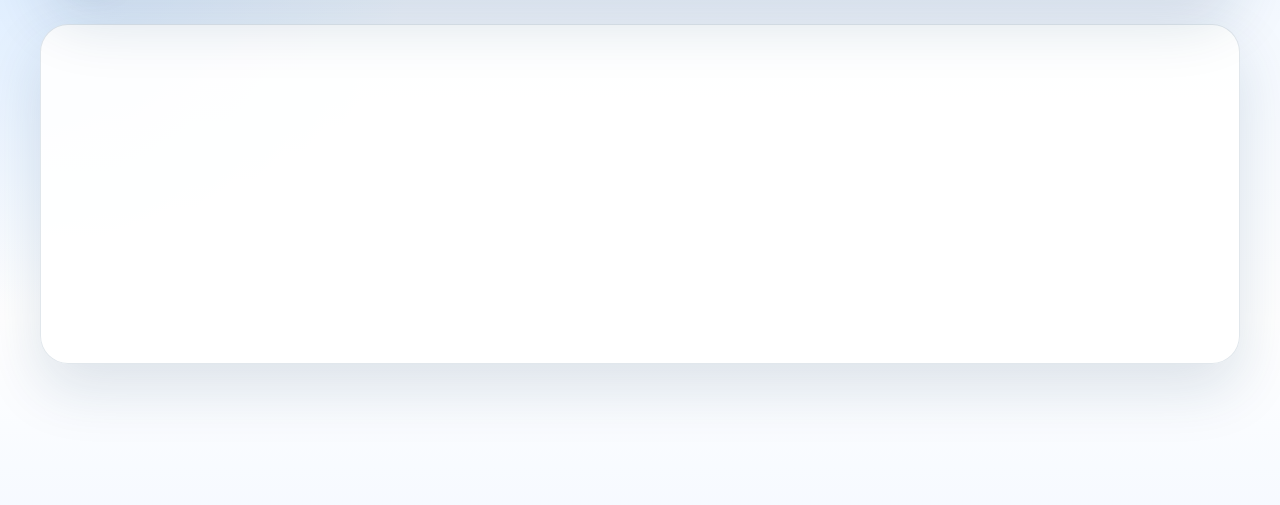
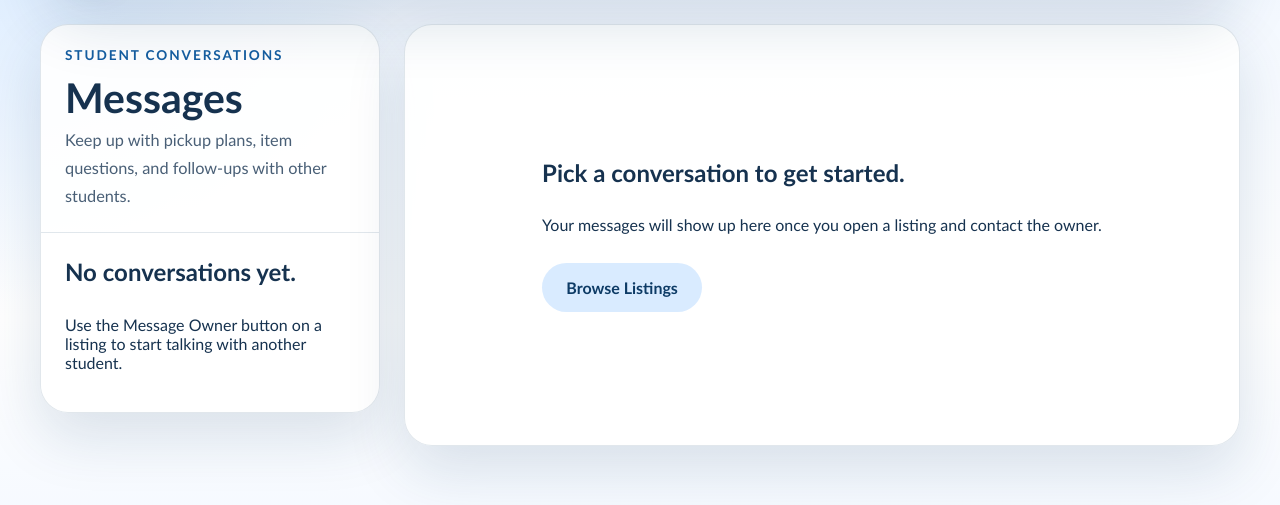
Before and after one commit to shree3p/Campus-Closet-, a Flask app: page /messages in a window 1280 px wide. Shown: the part 120-625 px from the top of the page. Run offline with Flask 3, Linux system fonts and the light colour scheme; the visitor is signed in with stand-in values (Sample User, id 1).

Commit message:
Add favorites and messaging flows

```diff
--- a/campus_closet/routes.py
+++ b/campus_closet/routes.py
@@ -1,10 +1,11 @@
+from datetime import datetime
 from functools import wraps
 
 from flask import Blueprint, abort, flash, redirect, render_template, request, session, url_for
-from sqlalchemy import or_
+from sqlalchemy import and_, or_
 from werkzeug.security import check_password_hash, generate_password_hash
 
-from .models import ActivityLog, Category, Listing, Profile, Report, User, db
+from .models import ActivityLog, Category, Conversation, Favorite, Listing, Message, Profile, Report, User, db
 
 
 main_bp = Blueprint("main", __name__, template_folder="templates", static_folder="static")
@@ -39,6 +40,32 @@ def get_current_user():
     if not user_id:
         return None
     return db.session.get(User, user_id)
+
+
+def get_listing_conversation(listing_id, user_one_id, user_two_id):
+    return Conversation.query.filter(
+        Conversation.listing_id == listing_id,
+        or_(
+            and_(
+                Conversation.participant_one_id == user_one_id,
+                Conversation.participant_two_id == user_two_id,
+            ),
+            and_(
+                Conversation.participant_one_id == user_two_id,
+                Conversation.participant_two_id == user_one_id,
+            ),
+        ),
+    ).first()
+
+
+def user_can_access_conversation(conversation, user_id):
+    return conversation.participant_one_id == user_id or conversation.participant_two_id == user_id
+
+
+def get_conversation_partner(conversation, user_id):
+    if conversation.participant_one_id == user_id:
+        return conversation.participant_two
+    return conversation.participant_one
 
 
 @main_bp.app_context_processor
@@ -178,6 +205,7 @@ def logout():
 @main_bp.route("/browse")
 @login_required
 def browse():
+    user = get_current_user()
     search = request.args.get("search", "").strip()
     category_name = request.args.get("category", "").strip()
 
@@ -192,12 +220,22 @@ def browse():
 
     categories = Category.query.order_by(Category.name).all()
     listings = listings_query.all()
+    favorite_listing_ids = {favorite.listing_id for favorite in user.favorites}
+    conversation_count = Conversation.query.filter(
+        or_(
+            Conversation.participant_one_id == user.id,
+            Conversation.participant_two_id == user.id,
+        )
+    ).count()
     return render_template(
         "browse.html",
         categories=categories,
         listings=listings,
         selected_category=category_name,
         search=search,
+        favorite_listing_ids=favorite_listing_ids,
+        saved_count=len(favorite_listing_ids),
+        conversation_count=conversation_count,
     )
 
 
@@ -205,7 +243,19 @@ def browse():
 @login_required
 def listing_detail(listing_id):
     listing = db.get_or_404(Listing, listing_id)
-    return render_template("listing_detail.html", listing=listing)
+    user = get_current_user()
+    is_favorite = (
+        Favorite.query.filter_by(user_id=user.id, listing_id=listing.id).first() is not None
+    )
+    existing_conversation = None
+    if listing.user_id != user.id:
+        existing_conversation = get_listing_conversation(listing.id, user.id, listing.user_id)
+    return render_template(
+        "listing_detail.html",
+        listing=listing,
+        is_favorite=is_favorite,
+        existing_conversation=existing_conversation,
+    )
 
 
 @main_bp.route("/create-listing", methods=["GET", "POST"])
@@ -310,16 +360,201 @@ def create_listing():
     return render_template("create_listing.html", categories=categories, form_data=form_data)
 
 
+@main_bp.route("/listing/<int:listing_id>/favorite", methods=["POST"])
+@login_required
+def toggle_favorite(listing_id):
+    user = get_current_user()
+    listing = db.get_or_404(Listing, listing_id)
+    next_url = request.form.get("next")
+    if not next_url or not next_url.startswith("/"):
+        next_url = url_for("main.listing_detail", listing_id=listing.id)
+
+    if listing.user_id == user.id:
+        flash("You do not need to save your own listing.", "warning")
+        return redirect(next_url)
+
+    favorite = Favorite.query.filter_by(user_id=user.id, listing_id=listing.id).first()
+    if favorite is None:
+        db.session.add(Favorite(user_id=user.id, listing_id=listing.id))
+        db.session.add(
+            ActivityLog(
+                user_id=user.id,
+                action_type="favorite_listing",
+                description=f"User saved listing #{listing.id}: {listing.title}.",
+            )
+        )
+        flash("Listing saved to your favorites.", "success")
+    else:
+        db.session.delete(favorite)
+        db.session.add(
+            ActivityLog(
+                user_id=user.id,
+                action_type="remove_favorite",
+                description=f"User removed listing #{listing.id}: {listing.title} from favorites.",
+            )
+        )
+        flash("Listing removed from your favorites.", "success")
+
+    db.session.commit()
+    return redirect(next_url)
+
+
 @main_bp.route("/favorites")
 @login_required
 def favorites():
-    return render_template("blank_section.html", page_title="Favorites")
+    user = get_current_user()
+    favorite_rows = (
+        Favorite.query.filter_by(user_id=user.id)
+        .order_by(Favorite.saved_at.desc())
+        .all()
+    )
+    return render_template("favorites.html", favorite_rows=favorite_rows)
+
+
+@main_bp.route("/listing/<int:listing_id>/start-conversation", methods=["POST"])
+@login_required
+def start_conversation(listing_id):
+    user = get_current_user()
+    listing = db.get_or_404(Listing, listing_id)
+
+    if listing.user_id == user.id:
+        flash("This listing belongs to you, so there is no one else to message here.", "warning")
+        return redirect(url_for("main.listing_detail", listing_id=listing.id))
+
+    conversation = get_listing_conversation(listing.id, user.id, listing.user_id)
+    if conversation is None:
+        conversation = Conversation(
+            listing_id=listing.id,
+            participant_one_id=user.id,
+            participant_two_id=listing.user_id,
+        )
+        db.session.add(conversation)
+        db.session.flush()
+        db.session.add(
+            ActivityLog(
+                user_id=user.id,
+                action_type="start_conversation",
+                description=f"User opened a conversation for listing #{listing.id}: {listing.title}.",
+            )
+        )
+        db.session.commit()
+
+    return redirect(url_for("main.messages", conversation=conversation.id))
 
 
 @main_bp.route("/messages")
 @login_required
 def messages():
-    return render_template("blank_section.html", page_title="Messages")
+    user = get_current_user()
+    conversations = (
+        Conversation.query.filter(
+            or_(
+                Conversation.participant_one_id == user.id,
+                Conversation.participant_two_id == user.id,
+            )
+        )
+        .order_by(Conversation.last_updated.desc(), Conversation.created_at.desc())
+        .all()
+    )
+
+    selected_conversation_id = request.args.get("conversation", type=int)
+    selected_conversation = None
+    if conversations:
+        if selected_conversation_id is None:
+            selected_conversation = conversations[0]
+        else:
+            selected_conversation = next(
+                (conversation for conversation in conversations if conversation.id == selected_conversation_id),
+                None,
+            )
+            if selected_conversation is None:
+                abort(403)
+
+    if selected_conversation is not None:
+        unread_messages = [
+            message
+            for message in selected_conversation.messages
+            if message.sender_id != user.id and not message.is_read
+        ]
+        if unread_messages:
+            for message in unread_messages:
+                message.is_read = True
+            db.session.commit()
+
+    conversation_summaries = []
+    for conversation in conversations:
+        ordered_messages = sorted(conversation.messages, key=lambda message: message.created_at)
+        latest_message = ordered_messages[-1] if ordered_messages else None
+        preview_text = "Conversation ready to start."
+        if latest_message is not None:
+            preview_text = latest_message.message_text
+            if len(preview_text) > 72:
+                preview_text = f"{preview_text[:69]}..."
+
+        conversation_summaries.append(
+            {
+                "conversation": conversation,
+                "partner": get_conversation_partner(conversation, user.id),
+                "latest_message": latest_message,
+                "preview_text": preview_text,
+                "unread_count": sum(
+                    1
+                    for message in ordered_messages
+                    if message.sender_id != user.id and not message.is_read
+                ),
+            }
+        )
+
+    selected_messages = []
+    selected_partner = None
+    if selected_conversation is not None:
+        selected_messages = sorted(selected_conversation.messages, key=lambda message: message.created_at)
+        selected_partner = get_conversation_partner(selected_conversation, user.id)
+
+    return render_template(
+        "messages.html",
+        conversation_summaries=conversation_summaries,
+        selected_conversation=selected_conversation,
+        selected_messages=selected_messages,
+        selected_partner=selected_partner,
+    )
+
+
+@main_bp.route("/messages/<int:conversation_id>/send", methods=["POST"])
+@login_required
+def send_message(conversation_id):
+    user = get_current_user()
+    conversation = db.get_or_404(Conversation, conversation_id)
+    if not user_can_access_conversation(conversation, user.id):
+        abort(403)
+
+    message_text = request.form.get("message_text", "").strip()
+    if not message_text:
+        flash("Write a message before sending it.", "error")
+        return redirect(url_for("main.messages", conversation=conversation.id))
+
+    if len(message_text) > 1500:
+        flash("Messages should stay under 1500 characters.", "error")
+        return redirect(url_for("main.messages", conversation=conversation.id))
+
+    db.session.add(
+        Message(
+            conversation_id=conversation.id,
+            sender_id=user.id,
+            message_text=message_text,
+        )
+    )
+    conversation.last_updated = datetime.utcnow()
+    db.session.add(
+        ActivityLog(
+            user_id=user.id,
+            action_type="send_message",
+            description=f"User sent a message in conversation #{conversation.id}.",
+        )
+    )
+    db.session.commit()
+
+    return redirect(url_for("main.messages", conversation=conversation.id))
 
 
 @main_bp.route("/profile")
--- a/campus_closet/static/styles.css
+++ b/campus_closet/static/styles.css
@@ -533,11 +566,176 @@ dd {
     min-height: 340px;
 }
 
+.messages-layout {
+    display: grid;
+    grid-template-columns: minmax(280px, 340px) minmax(0, 1fr);
+    gap: 1.5rem;
+    align-items: start;
+}
+
+.messages-sidebar,
+.messages-thread {
+    padding: 0;
+    overflow: hidden;
+}
+
+.messages-sidebar-header,
+.messages-thread-header,
+.message-compose {
+    padding: 1.4rem 1.5rem;
+}
+
+.messages-thread-header {
+    display: flex;
+    justify-content: space-between;
+    gap: 1rem;
+    align-items: end;
+    flex-wrap: wrap;
+    border-bottom: 1px solid var(--line);
+}
+
+.messages-sidebar-header {
+    border-bottom: 1px solid var(--line);
+}
+
+.messages-sidebar-header h1,
+.messages-thread-header h2 {
+    margin: 0 0 0.45rem;
+    line-height: 1.05;
+}
+
+.messages-sidebar-header h1 {
+    font-size: clamp(2rem, 3.2vw, 2.8rem);
+}
+
+.messages-thread-header h2 {
+    font-size: clamp(1.65rem, 2.8vw, 2.3rem);
+}
+
+.conversation-list {
+    display: grid;
+}
+
+.conversation-link {
+    position: relative;
+    display: grid;
+    gap: 0.35rem;
+    padding: 1rem 1.25rem;
+    border-top: 1px solid var(--line);
+    transition: background 0.2s ease, transform 0.2s ease;
+}
+
+.conversation-link:hover,
+.conversation-link:focus-visible,
+.conversation-link.is-active {
+    background: rgba(217, 235, 255, 0.55);
+}
+
+.conversation-row {
+    display: flex;
+    justify-content: space-between;
+    gap: 1rem;
+    align-items: center;
+}
+
+.conversation-label,
+.conversation-time,
+.conversation-preview,
+.message-time,
+.message-author {
+    color: rgba(22, 50, 79, 0.72);
+}
+
+.conversation-label {
+    font-size: 0.9rem;
+    font-weight: 700;
+}
+
+.conversation-time,
+.message-time {
+    font-size: 0.8rem;
+}
+
+.conversation-preview {
+    margin: 0;
+    line-height: 1.5;
+}
+
+.conversation-badge {
+    position: absolute;
+    top: 1rem;
+    right: 1rem;
+    display: inline-grid;
+    place-items: center;
+    min-width: 1.5rem;
+    height: 1.5rem;
+    padding: 0 0.35rem;
+    border-radius: 999px;
+    background: var(--royal);
+    color: var(--white);
+    font-size: 0.78rem;
+    font-weight: 800;
+}
+
+.message-stream {
+    display: grid;
+    gap: 0.9rem;
+    max-height: 520px;
+    overflow-y: auto;
+    padding: 1.5rem;
+    background:
+        linear-gradient(180deg, rgba(245, 249, 255, 0.9), rgba(255, 255, 255, 0.98));
+}
+
+.message-bubble {
+    display: grid;
+    gap: 0.45rem;
+    width: min(78%, 34rem);
+    padding: 1rem 1.05rem;
+    border-radius: 20px;
+    background: var(--white);
+    border: 1px solid var(--line);
+    box-shadow: 0 12px 24px rgba(13, 59, 102, 0.08);
+}
+
+.message-bubble.mine {
+    margin-left: auto;
+    background: linear-gradient(135deg, var(--navy), var(--royal));
+    color: var(--white);
+}
+
+.message-bubble.mine .message-time,
+.message-bubble.mine .message-author {
+    color: rgba(255, 255, 255, 0.82);
+}
+
+.message-bubble p {
+    margin: 0;
+    line-height: 1.6;
+}
+
+.messages-empty {
+    display: grid;
+    gap: 0.8rem;
+    padding: 1.5rem;
+}
+
+.messages-empty.in-thread {
+    min-height: 420px;
+    place-content: center;
+    justify-items: start;
+}
+
+.messages-empty h2 {
+    margin: 0;
+}
+
 @media (max-width: 900px) {
     .auth-layout,
     .detail-layout,
     .hero-panel,
-    .filter-form {
+    .filter-form,
+    .messages-layout {
         grid-template-columns: 1fr;
     }
 
--- /dev/null
+++ b/campus_closet/templates/messages.html
@@ -0,0 +1,89 @@
+{% extends "base.html" %}
+
+{% block title %}Messages | Campus Closet{% endblock %}
+
+{% block content %}
+<section class="messages-layout">
+    <aside class="panel messages-sidebar">
+        <div class="messages-sidebar-header">
+            <p class="eyebrow">Student conversations</p>
+            <h1>Messages</h1>
+            <p class="lead">Keep up with pickup plans, item questions, and follow-ups with other students.</p>
+        </div>
+
+        {% if conversation_summaries %}
+            <div class="conversation-list">
+                {% for summary in conversation_summaries %}
+                    <a
+                        class="conversation-link {% if selected_conversation and selected_conversation.id == summary.conversation.id %}is-active{% endif %}"
+                        href="{{ url_for('main.messages', conversation=summary.conversation.id) }}"
+                    >
+                        <div class="conversation-row">
+                            <strong>{{ summary.partner.name }}</strong>
+                            {% if summary.latest_message %}
+                                <span class="conversation-time">{{ summary.latest_message.created_at.strftime("%b %d") }}</span>
+                            {% endif %}
+                        </div>
+                        <span class="conversation-label">{{ summary.conversation.listing.title }}</span>
+                        <p class="conversation-preview">{{ summary.preview_text }}</p>
+                        {% if summary.unread_count %}
+                            <span class="conversation-badge">{{ summary.unread_count }}</span>
+                        {% endif %}
+                    </a>
+                {% endfor %}
+            </div>
+        {% else %}
+            <div class="messages-empty">
+                <h2>No conversations yet.</h2>
+                <p>Use the Message Owner button on a listing to start talking with another student.</p>
+            </div>
+        {% endif %}
+    </aside>
+
+    <section class="panel messages-thread">
+        {% if selected_conversation %}
+            <div class="messages-thread-header">
+                <div>
+                    <p class="eyebrow">Conversation</p>
+                    <h2>{{ selected_partner.name }}</h2>
+                    <p class="lead">About: {{ selected_conversation.listing.title }}</p>
+                </div>
+                <a class="secondary-button" href="{{ url_for('main.listing_detail', listing_id=selected_conversation.listing.id) }}">View Listing</a>
+            </div>
+
+            <div class="message-stream">
+                {% if selected_messages %}
+                    {% for message in selected_messages %}
+                        <article class="message-bubble {% if message.sender_id == current_user.id %}mine{% else %}theirs{% endif %}">
+                            <strong class="message-author">
+                                {% if message.sender_id == current_user.id %}You{% else %}{{ selected_partner.name }}{% endif %}
+                            </strong>
+                            <p>{{ message.message_text }}</p>
+                            <span class="message-time">{{ message.created_at.strftime("%b %d, %Y at %I:%M %p") }}</span>
+                        </article>
+                    {% endfor %}
+                {% else %}
+                    <div class="messages-empty in-thread">
+                        <h2>Conversation started.</h2>
+                        <p>Send the first message to start planning pickup or ask a quick question.</p>
+                    </div>
+                {% endif %}
+            </div>
+
+            <div class="message-compose">
+                <form method="post" action="{{ url_for('main.send_message', conversation_id=selected_conversation.id) }}">
+                    <label for="message_text">Message {{ selected_partner.name }}</label>
+                    <textarea id="message_text" name="message_text" rows="4" placeholder="Ask about pickup time, condition, or anything else you need to know." required></textarea>
+                    <button type="submit" class="primary-button">Send Message</button>
+                </form>
+            </div>
+        {% else %}
+            <div class="messages-empty in-thread">
+                <h2>Pick a conversation to get started.</h2>
+                <p>Your messages will show up here once you open a listing and contact the owner.</p>
+                <a class="secondary-button" href="{{ url_for('main.browse') }}">Browse Listings</a>
+            </div>
+        {% endif %}
+    </section>
+</section>
+{% endblock %}
```
Also changed, not shown: other parts of campus_closet/static/styles.css (+43 -0 lines), campus_closet/templates/browse.html (+7 -4 lines), campus_closet/templates/favorites.html (added, +64 -0 lines), campus_closet/templates/listing_detail.html (+20 -5 lines).
